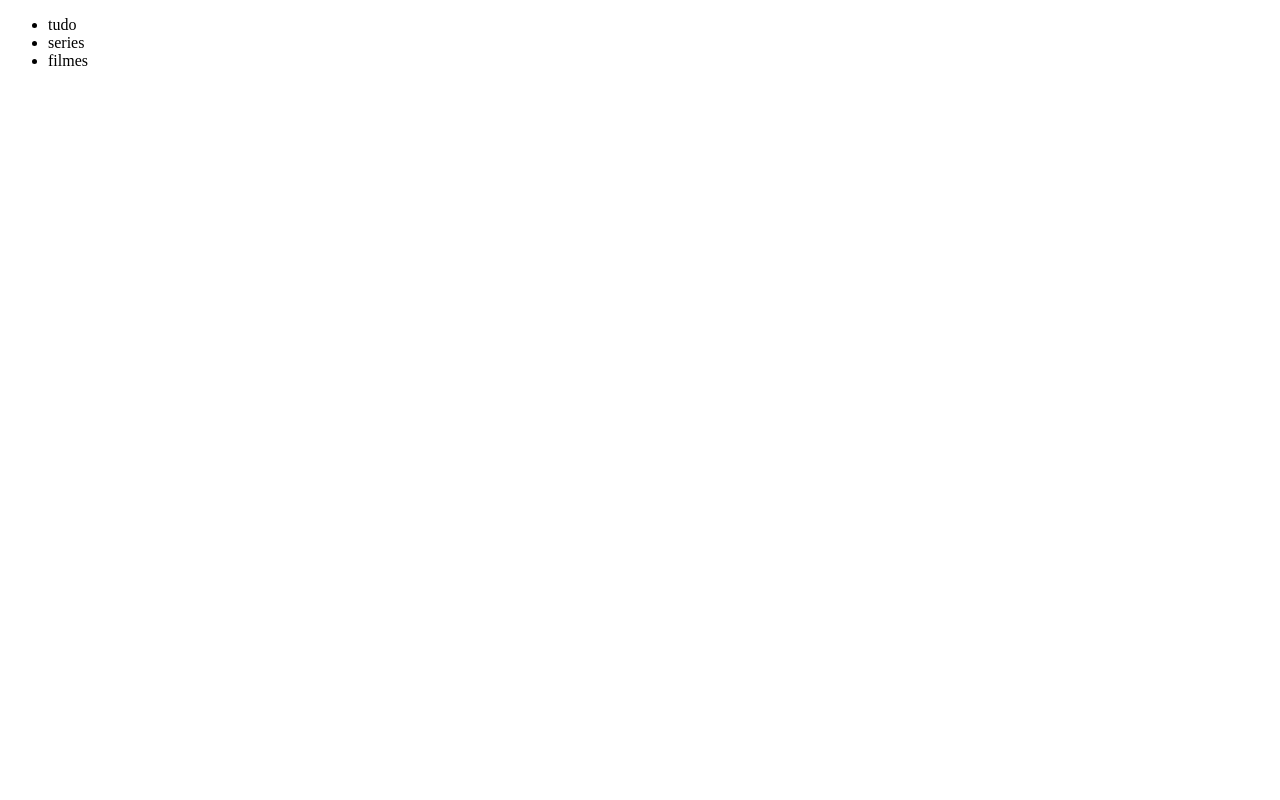
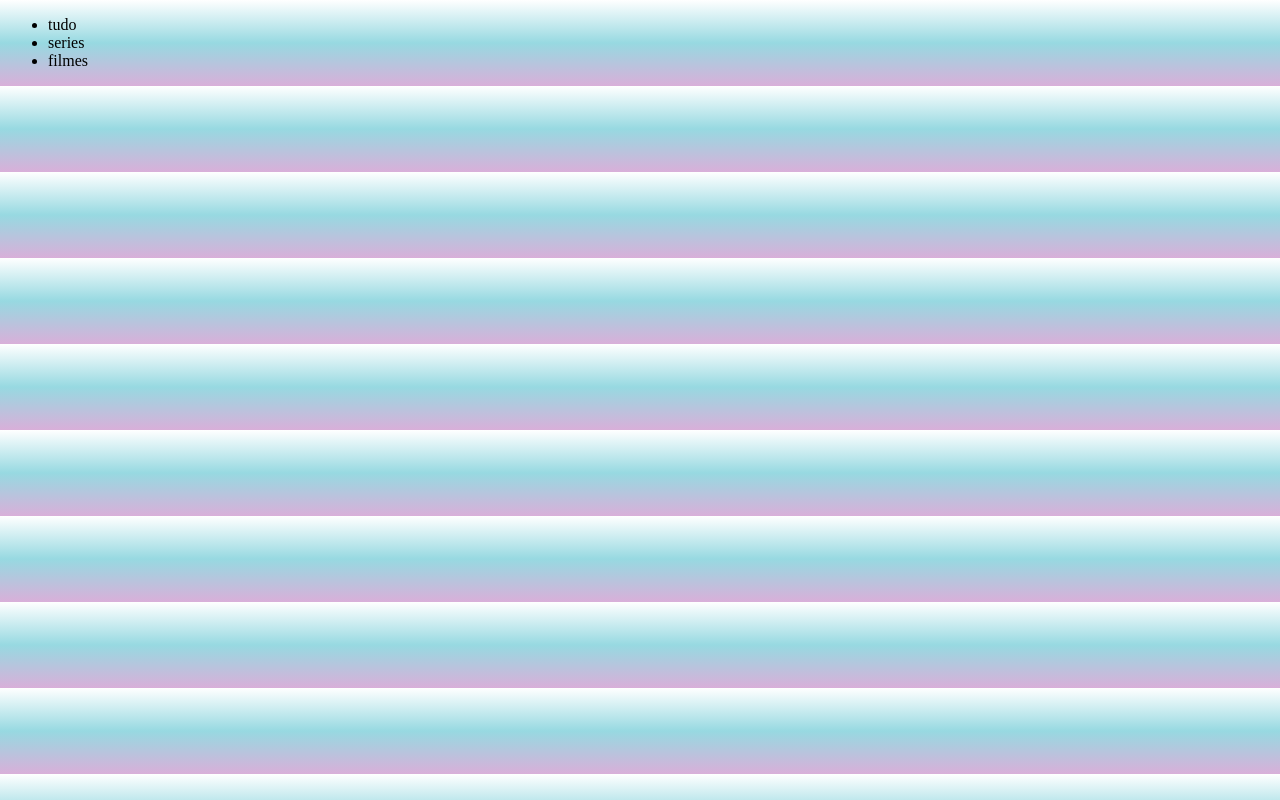
Before and after one commit to manuzitadk/kitzberger, a plain HTML site: page index.html in a window 1280 px wide. Drawn offline with Linux system fonts and the light colour scheme.

Commit message:
kitzberger

```diff
--- a/index.html
+++ b/index.html
@@ -4,6 +4,7 @@
 <head>
     <meta charset="UTF-8">
     <meta name="viewport" content="width=device-width, initial-scale=1.0">
+   <link rel="stylesheet" href="style.css">
     <title>kitzberger</title>
 </head>
 
--- /dev/null
+++ b/style.css
@@ -0,0 +1,5 @@
+body {
+    background-color: #D9AFD9;
+background-image: linear-gradient(0deg, #D9AFD9 0%, #97D9E1 50%, #ffffff 100%);
+
+}
```
